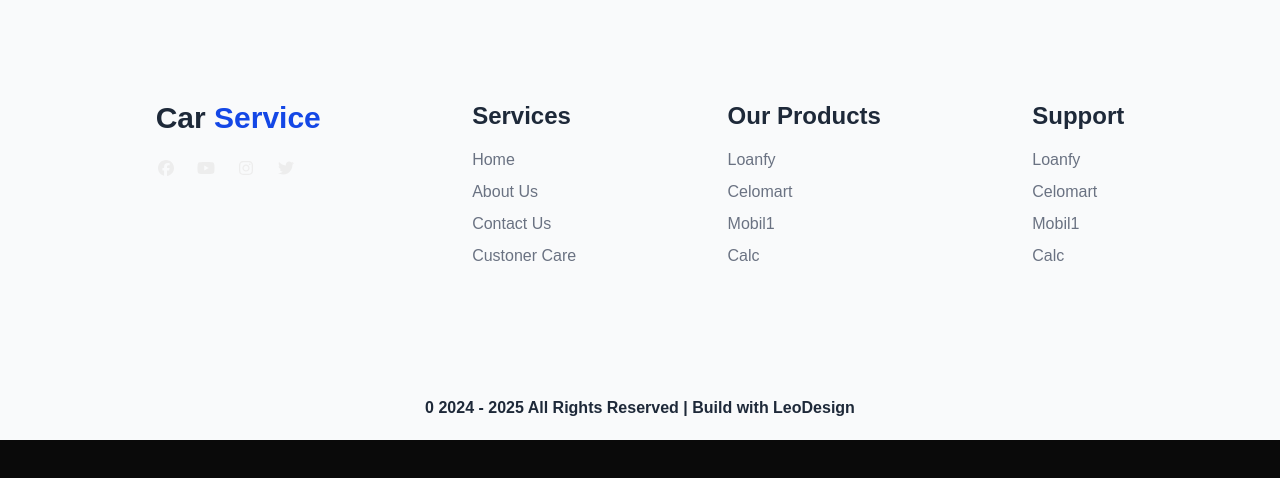
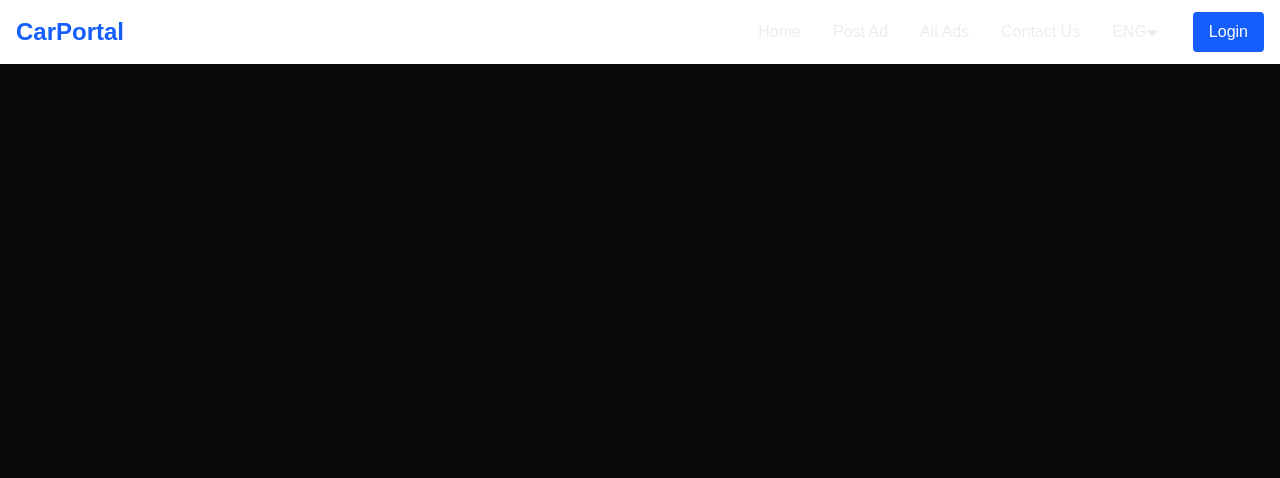
Before and after one commit to Gim128/final_project_car_service_frontend, a Next.js app: page / in a window 1280 px wide. Shown: the top 478 px of the page. Built offline with nearby package versions, Linux system fonts and the light colour scheme.

Commit message:
navbar craeted

```diff
--- a/app/page.js
+++ b/app/page.js
@@ -1,12 +1,13 @@
 import Footer from "@/components/Footer";
 import LoginForm from "@/components/LoginForm";
+import Navbar from "@/components/Navbar";
 import SignupForm from "@/components/SignupForm";
 import Image from "next/image";
 
 export default function Home() {
   return (
     <div>
-      <Footer/>
+      <Navbar />
     </div>
   );
 }
--- /dev/null
+++ b/components/Navbar.js
@@ -0,0 +1,152 @@
+"use client"
+
+import React from 'react';
+import { useState } from 'react';
+import { FontAwesomeIcon } from '@fortawesome/react-fontawesome'
+import { faCaretDown, faUser, faBars } from '@fortawesome/free-solid-svg-icons'
+// import { FontAwesomeIcon } from '@fortawesome/react-fontawesome/';
+import { faL } from '@fortawesome/free-solid-svg-icons';
+
+const Navbar = () => {
+    const [isMenuOpen, setIsMenuOpen] = useState(false);
+    const [isLangOpen, setIsLangOpen] = useState(false);
+    const [selectedLang, setSelectedLang] = useState("ENG");
+    const [isLoggedIn, setIsLoggedIn] = useState(false);
+
+    const languages = ["ENG", "SIN", "TAMIL"];
+
+    const toggleLogin = () => {
+      setIsLoggedIn(!isLoggedIn);
+    };
+
+    return (
+      <nav className="bg-white shadow-md">
+        <div className="container mx-auto px-4 py-3">
+          <div className="flex justify-between items-center">
+            {/* Logo */}
+            <div className="text-2xl font-bold text-blue-600">CarPortal</div>
+
+            {/* Desktop Menu */}
+            <div className="hidden md:flex items-center space-x-8">
+              <a href="#" className="hover:text-blue-600">Home</a>
+              <a href="#" className="hover:text-blue-600">Post Ad</a>
+              <a href="#" className="hover:text-blue-600">All Ads</a>
+              <a href="#" className="hover:text-blue-600">Contact Us</a>
+
+              {/* Language Dropdown */}
+              <div className="relative">
+                <button
+                  onClick={() => setIsLangOpen(!isLangOpen)}
+                  className="flex items-center hover:text-blue-600"
+                >
+                {selectedLang} <FontAwesomeIcon icon={faCaretDown} className="mr-1" />
+                </button>
+
+                {isLangOpen && (
+                  <div className="absolute right-0 mt-2 w-20 bg-white shadow-lg rounded-md z-10">
+                    {languages.map((lang) => (
+                      <div
+                        key={lang}
+                        onClick={() => {
+                          setSelectedLang(lang);
+                          setIsLangOpen(false);
+                        }}
+                        className="px-4 py-2 hover:bg-gray-100 cursor-pointer"
+                      >
+                        {lang}
+                      </div>
+                    ))}
+                  </div>
+                )}
+              </div>
+
+              {/* Conditional Render - Login/User Icon */}
+              {isLoggedIn ? (
+                <button
+                  className="flex items-center space-x-1"
+                  onClick={toggleLogin}
+                >
+                  <FontAwesomeIcon icon={faUser} className="text-blue-600" />
+                  <span>Profile</span>
+                </button>
+              ) : (
+                <button
+                  className="bg-blue-600 text-white px-4 py-2 rounded hover:bg-blue-700"
+                  onClick={toggleLogin}
+                >
+                  Login
+                </button>
+              )}
+            </div>
+
+            {/* Mobile Menu Button */}
+            <button
+              className="md:hidden focus:outline-none"
+              onClick={() => setIsMenuOpen(!isMenuOpen)}
+              aria-label="Toggle menu"
+            >
+              <FontAwesomeIcon icon={faBars} />
+            </button>
+          </div>
+
+          {/* Mobile Menu */}
+          {isMenuOpen && (
+            <div className="md:hidden mt-4 pb-4 space-y-3">
+              <a href="#" className="block hover:text-blue-600">Home</a>
+              <a href="#" className="block hover:text-blue-600">Post Ad</a>
+              <a href="#" className="block hover:text-blue-600">All Ads</a>
+              <a href="#" className="block hover:text-blue-600">Contact Us</a>
+
+              {/* Mobile Language Dropdown */}
+              <div className="relative mt-2">
+                <button
+                  onClick={() => setIsLangOpen(!isLangOpen)}
+                  className="flex items-center hover:text-blue-600"
+                >
+                  <FontAwesomeIcon icon={faCaretDown} className="mr-1" /> {selectedLang} ▼
+                </button>
+
+                {isLangOpen && (
+                  <div className="mt-1 w-20 bg-white shadow-lg rounded-md">
+                    {languages.map((lang) => (
+                      <div
+                        key={lang}
+                        onClick={() => {
+                          setSelectedLang(lang);
+                          setIsLangOpen(false);
+                        }}
+                        className="px-4 py-2 hover:bg-gray-100 cursor-pointer"
+                      >
+                        {lang}
+                      </div>
+                    ))}
+                  </div>
+                )}
+              </div>
+
+              {/* Mobile Login Button */}
+              <button
+                className={`w-full px-4 py-2 rounded mt-2 ${
+                  isLoggedIn
+                    ? "flex items-center justify-center space-x-1"
+                    : "bg-blue-600 text-white hover:bg-blue-700"
+                }`}
+                onClick={toggleLogin}
+              >
+                {isLoggedIn ? (
+                  <>
+                    <FontAwesomeIcon icon={faUser} className="text-blue-600" />
+                    <span>Profile</span>
+                  </>
+                ) : (
+                  "Login"
+                )}
+              </button>
+            </div>
+          )}
+        </div>
+      </nav>
+    );
+  };
+
+export default Navbar
```
